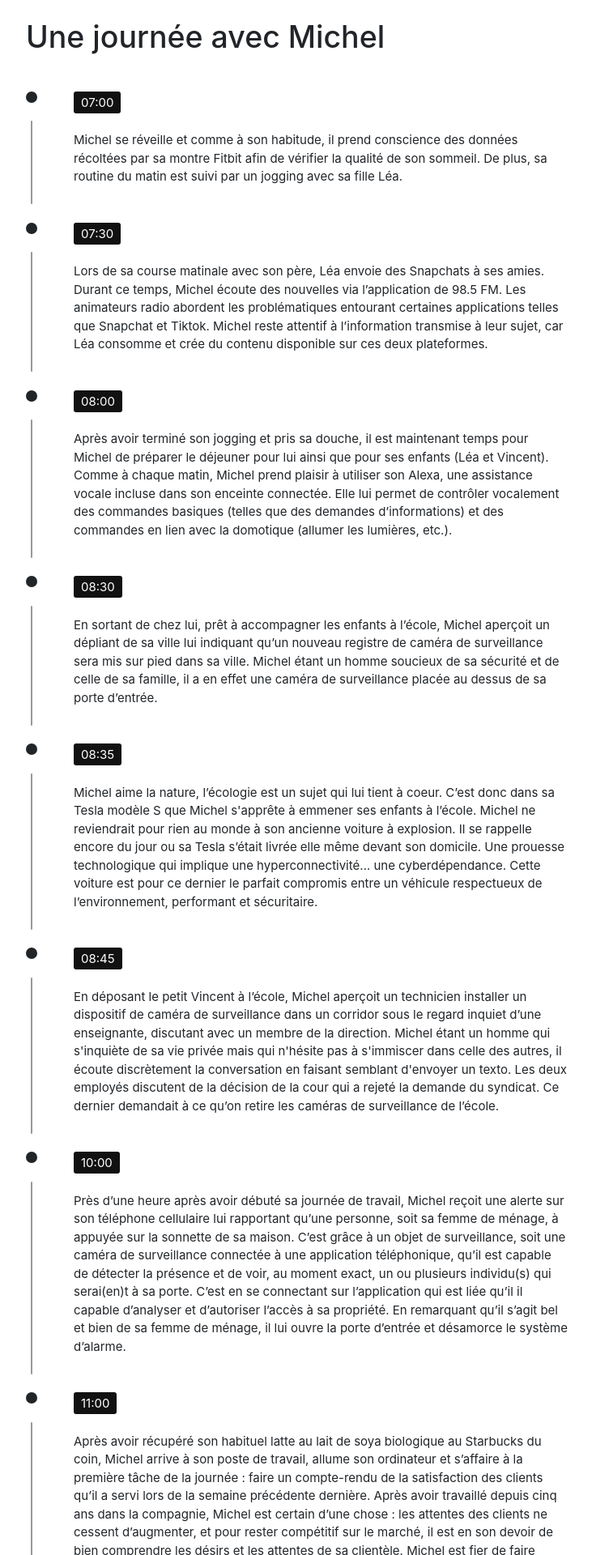
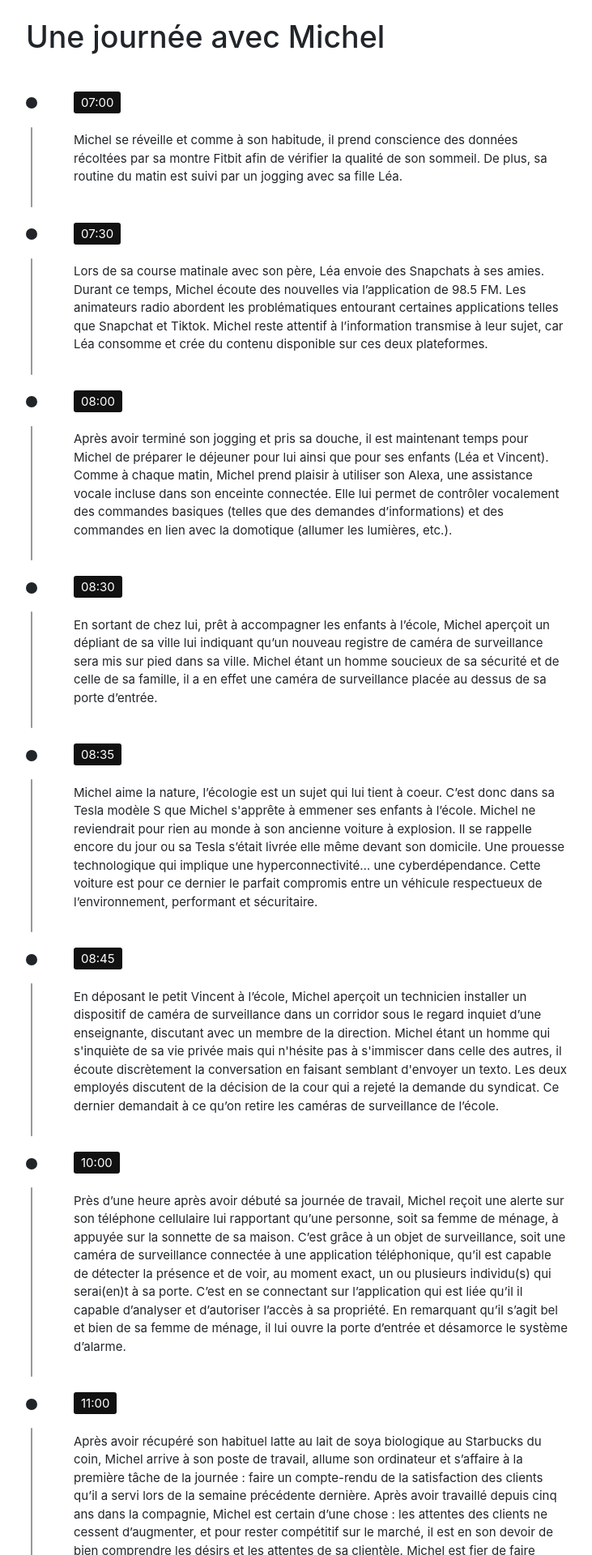
Before and after one commit to mwanheda/michel, a Jekyll site: the page built from index.html, in a window 1280 px wide. Shown: the top 1920 px of the page at 81% size, without its empty margins (273-1004 px from the left). Built offline with Jekyll 4.4.1, drawn with Linux system fonts in a browser that asks for light colours; some web fonts are replaced.

Commit message:
Adjust bullet position

```diff
--- a/css/main.css
+++ b/css/main.css
@@ -40,6 +40,7 @@ body {
 
 .timeline {
     --gap: 3rem;
+    --bullet-size: 14px;
 }
 
 .timeline-item {
@@ -52,9 +53,10 @@ body {
     content: '';
     flex: 1 0 auto;
     position: relative;
+    margin-top: .5rem;
     margin-right: 3rem;
-    width: 14px;
-    height: 14px;
+    width: var(--bullet-size);
+    height: var(--bullet-size);
     background-color: currentColor;
     border-radius: 50%;
     z-index: 1;
@@ -63,9 +65,9 @@ body {
 .timeline-item:not(:last-of-type)::after {
     content: '';
     position: absolute;
-    top: calc(14px + var(--gap) / 2);
+    top: calc(.5rem + var(--bullet-size) + var(--gap) / 2);
     left: 6px;
-    bottom: calc(var(--gap) / -2);
+    bottom: calc((.5rem + var(--gap)) / -2);
     width: 2px;
     background-color: #999;
     border-radius: 2px;
```
